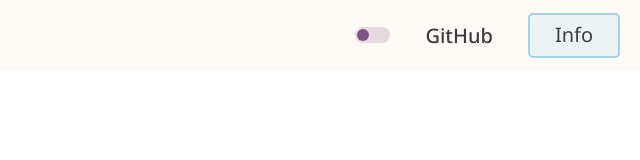
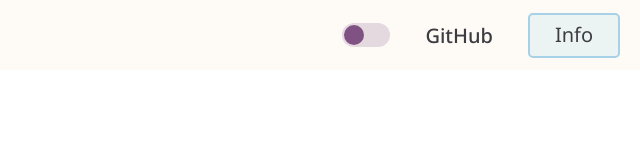
Before and after one commit to 1xtend/Dog, a website: page src/index.html in a window 1280 px wide. Shown: the full height of the page, 640-1280 px from the left. Drawn offline with nearby package versions, Linux system fonts and the light colour scheme; files that its build step writes are made by us from their sources; files whose address does not match are found by name.

Commit message:
made toggler bigger

```diff
--- a/gulp/version.json
+++ b/gulp/version.json
@@ -1,3 +1,3 @@
 {
-    "main": "20230411203148"
+    "main": "20230411203640"
 }
--- a/src/scss/common.scss
+++ b/src/scss/common.scss
@@ -1,7 +1,7 @@
 .logo {
   display: flex;
   align-items: center;
-  gap: 10px;
+  gap: rem(10);
   flex-wrap: nowrap;
   position: relative;
   z-index: 5;
@@ -23,9 +23,8 @@
 .theme-toggler {
   display: inline-block;
   cursor: pointer;
-  width: rem(35);
-  height: rem(16);
-  font-size: rem(16);
+  width: rem(48);
+  height: rem(24);
   position: relative;
   z-index: 5;
 
@@ -35,7 +34,7 @@
     opacity: 0;
 
     &:checked + .theme-toggler__slider::before {
-      left: calc(100% - em(14, 16));
+      left: calc(100% - rem(22));
     }
   }
   &__slider {
@@ -45,17 +44,18 @@
     bottom: 0;
     left: 0;
     background-color: var(--checkbox-bg);
-    border-radius: em(16, 16);
+    border-radius: rem(16);
 
     &::before {
       content: '';
       position: absolute;
-      width: em(12, 16);
-      height: em(12, 16);
-      border-radius: em(12, 16);
+      width: rem(20);
+      height: rem(20);
+      border-radius: rem(20);
       background-color: var(--checkbox-circle);
-      top: calc(50% - em(6, 16));
-      left: 2px;
+      top: 50%;
+      transform: translateY(-50%);
+      left: rem(2);
       transition: left 0.2s ease-in-out, background-color 0.2s ease-in-out;
     }
   }
```
Also changed, not shown: dist/css/style.css, dist/css/style.min.css, dist/img/sprite.svg, src/img/sprite.svg.
